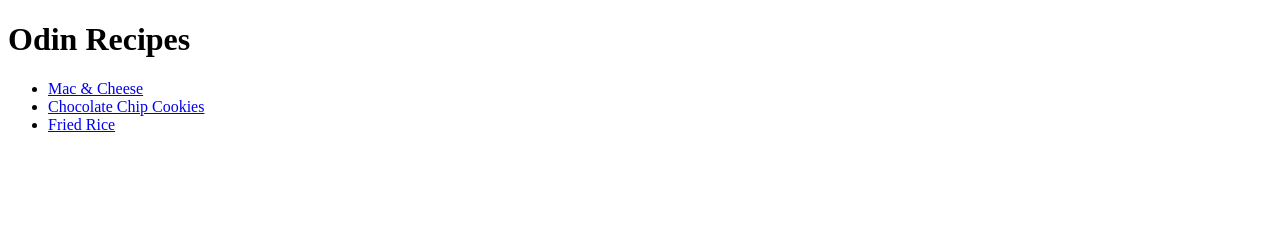
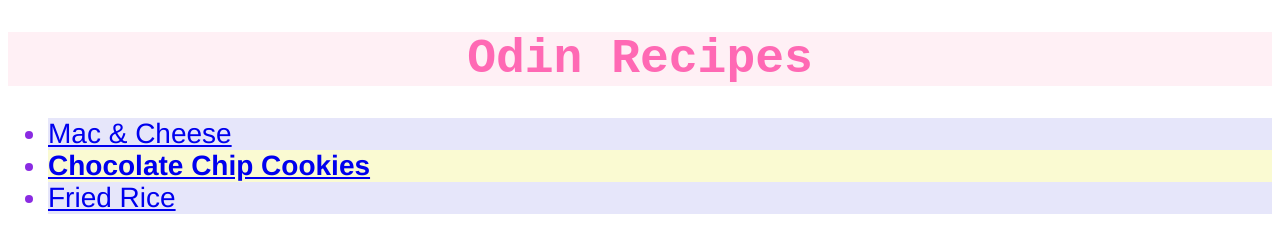
Before and after one commit to bulviakas/odin-recipes, a plain HTML site: page index.html in a window 1280 px wide. Drawn offline with Linux system fonts and the light colour scheme.

Commit message:
Minimal design with basic CSS

```diff
--- a/index.html
+++ b/index.html
@@ -4,6 +4,7 @@
     <meta charset="UTF-8">
     <meta name="viewport" content="width=device-width, initial-scale=1.0">
     <title>Odin Recipe Page</title>
+    <link rel="stylesheet" href="styles.css">
 </head>
 <body>
 
@@ -11,11 +12,11 @@
 
     <ul>
 
-        <li><a href="./recipes/mac-&-cheese.html">Mac & Cheese</a></li>
+        <li class="recipe"><a href="./recipes/mac-&-cheese.html">Mac & Cheese</a></li>
 
-        <li><a href="./recipes/chocolate-chip-cookies.html">Chocolate Chip Cookies</a></li>
+        <li class="recipe dessert"><a href="./recipes/chocolate-chip-cookies.html">Chocolate Chip Cookies</a></li>
 
-        <li><a href="./recipes/fried-rice.html">Fried Rice</a></li>
+        <li class="recipe"><a href="./recipes/fried-rice.html">Fried Rice</a></li>
 
     </ul>
 </body>
--- /dev/null
+++ b/styles.css
@@ -0,0 +1,19 @@
+h1 {
+    background-color: lavenderblush;
+    text-align: center;
+    color: hotpink;
+    font-family: 'Courier New', Courier, monospace;
+    font-size: 48px;
+}
+
+.recipe {
+     color: blueviolet;
+     font-size: 28px;
+     font-family:'Franklin Gothic Medium', 'Arial Narrow', Arial, sans-serif;
+     background-color: lavender;
+}
+
+.dessert {
+    background-color: lightgoldenrodyellow;
+    font-weight: bold;
+}
```
